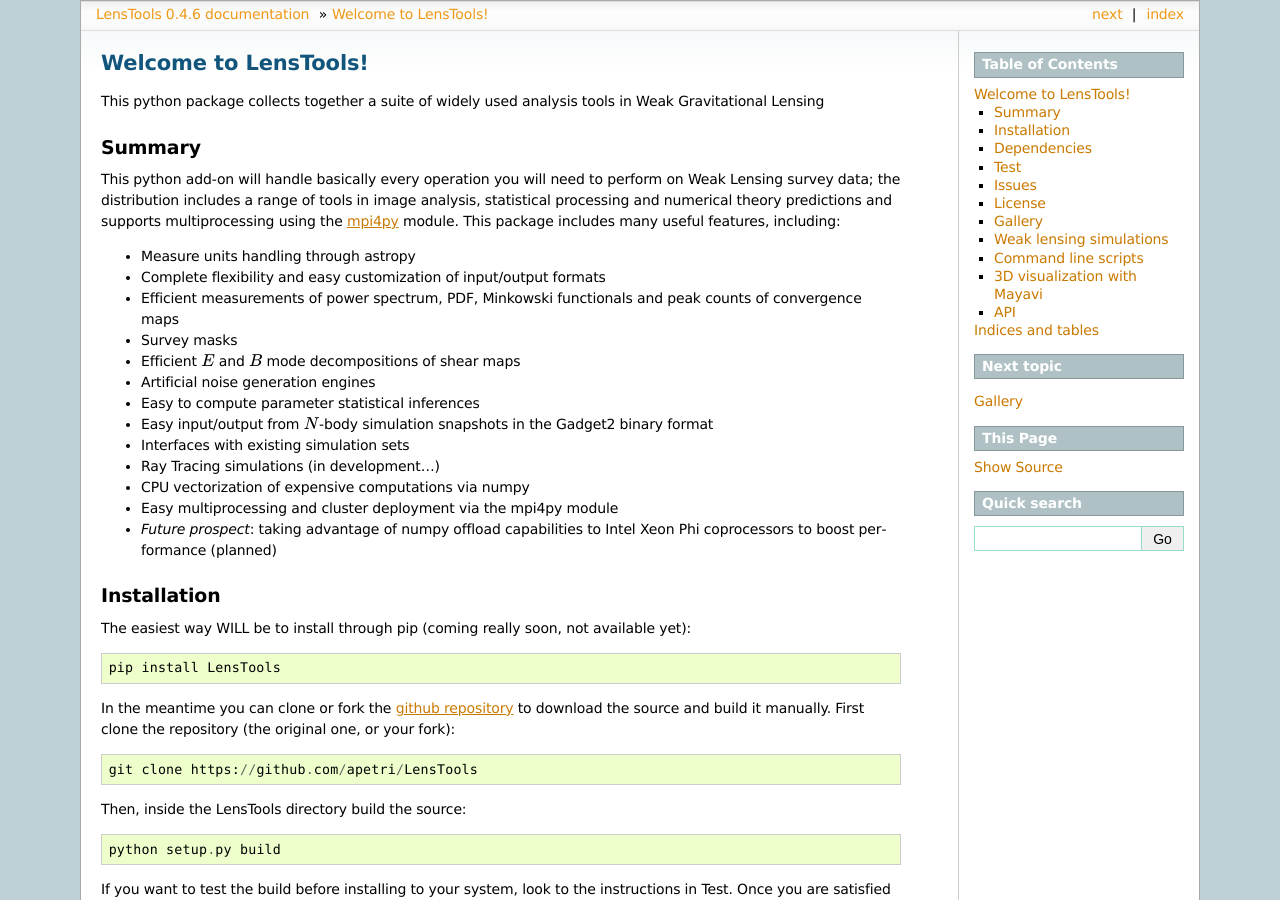
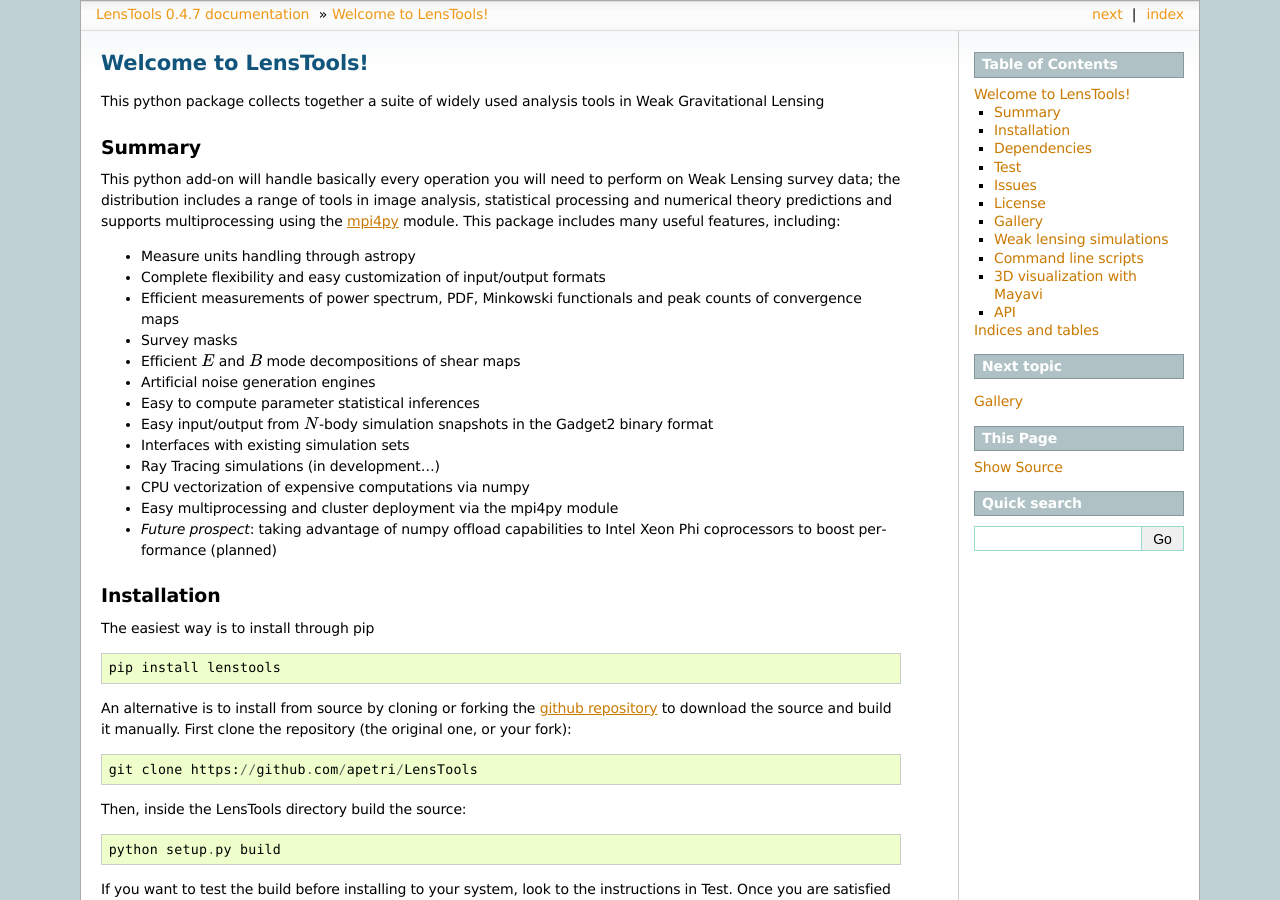
Before and after one commit to apetri/LensTools, a Sphinx documentation site: the page built from docs/source/index.rst, in a window 1280 px wide and 900 px high. Built offline with Sphinx 7.4.7, drawn with Linux system fonts in a browser that asks for light colours; some of the changed text lies outside the part shown.

```diff
--- a/docs/source/index.rst
+++ b/docs/source/index.rst
@@ -30,11 +30,11 @@ This python add-on will handle basically every operation you will need to perfor
 Installation
 ------------
 
-The easiest way WILL be to install through pip (coming really soon, not available yet)::
+The easiest way is to install through pip ::
 
-	pip install LensTools
+	pip install lenstools
 
-In the meantime you can clone or fork the `github repository <https://github.com/apetri/LensTools>`_ to download the source and build it manually.
+An alternative is to install from source by cloning or forking the `github repository <https://github.com/apetri/LensTools>`_ to download the source and build it manually.
 First clone the repository (the original one, or your fork)::
 
    git clone https://github.com/apetri/LensTools
--- a/lenstools/__init__.py
+++ b/lenstools/__init__.py
@@ -5,7 +5,7 @@
 
 """
 
-__version__ = "0.4.6"
+__version__ = "0.4.7"
 
 from .limber import LimberIntegrator
 from .convergence import ConvergenceMap,Mask
--- a/setup.py
+++ b/setup.py
@@ -165,6 +165,7 @@ external_support = dict()
 #List external package sources here
 external_sources["_topology"] = ["_topology.c","differentials.c","peaks.c","minkowski.c","coordinates.c","azimuth.c"]
 external_sources["_gadget"] = ["_gadget.c","read_gadget_header.c","read_gadget_particles.c","write_gadget_particles.c","grid.c","coordinates.c"]
+external_sources["_gadget2"] = ["_gadget.c","read_gadget_header.c","read_gadget_particles.c","write_gadget_particles.c","grid.c","coordinates.c"]
 
 ######################################################################################################################################
 
```
